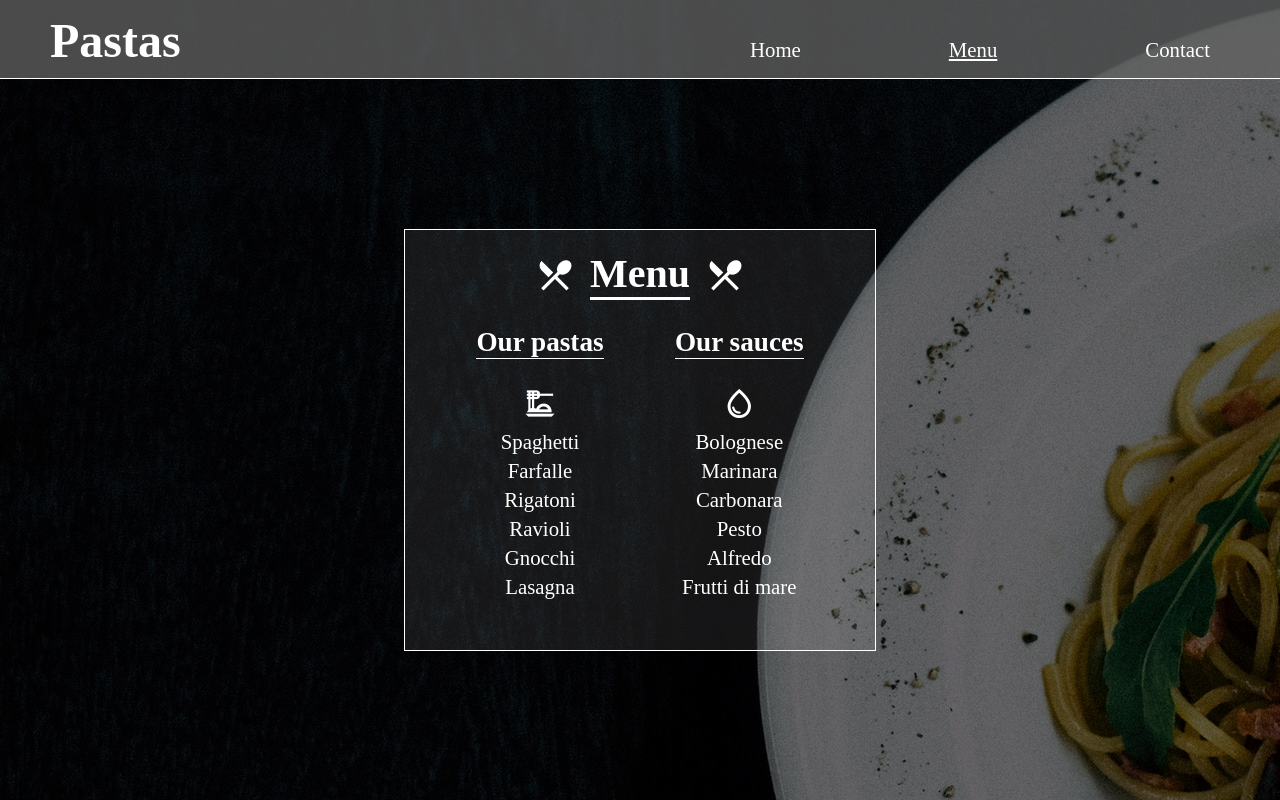
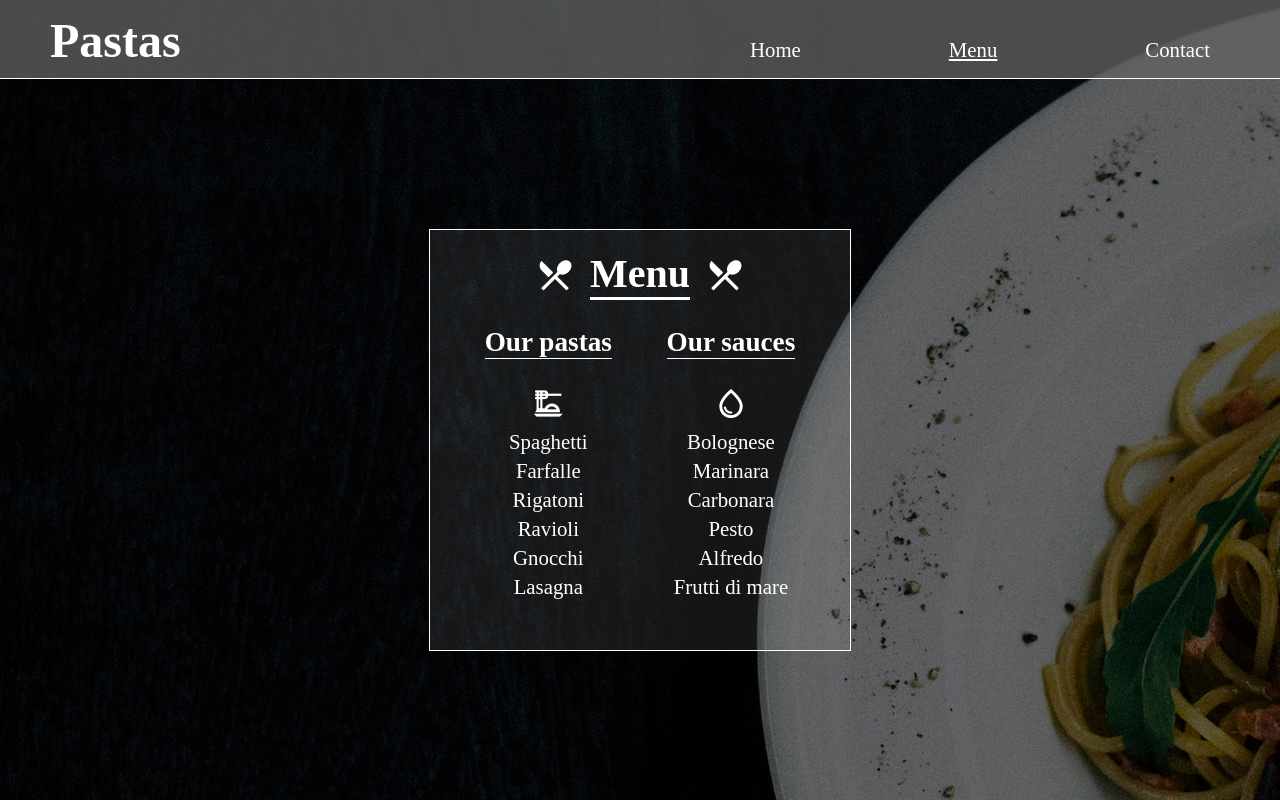
Before and after one commit to GonzaloPiombi/restaurant-page, a plain HTML site: page index.html in a window 1280 px wide. Both pictures are taken after a click on the link "Menu". Drawn offline with Linux system fonts and the light colour scheme.

Commit message:
Change size of menu tab.

```diff
--- a/styles.css
+++ b/styles.css
@@ -85,7 +85,7 @@ main {
     height: 420px;
     margin: 150px auto auto;
     text-align: center;
-    width: 470px;
+    width: 420px;
 }
 
 .menu-container h2 {
```
